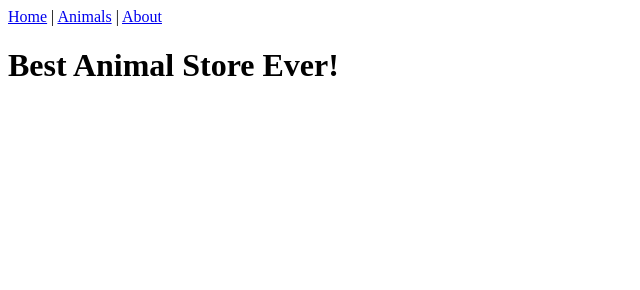
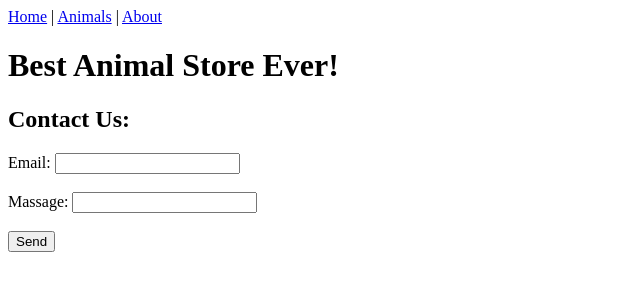
Before and after one commit to Liranbm12/Animals-Project, a plain HTML site: page about.html in a window 1280 px wide. Shown: the whole page, without its empty margins (0-640 px from the left). Drawn offline with Linux system fonts and the light colour scheme.

Commit message:
Updating HTML Pages

```diff
--- a/about.html
+++ b/about.html
@@ -15,5 +15,19 @@
 
     <h1>Best Animal Store Ever!</h1>
 
+    <h2>Contact Us:</h2>
+    <form>
+
+        <label>Email:</label>
+        <input type="email">
+        <br><br>
+
+        <label>Massage:</label>
+        <input type="email">
+        <br><br>
+
+        <button>Send</button>
+    </form>
+
 </body>
 </html>
```
Also changed, not shown: animals.html (+9 -0 lines), index.html (+2 -0 lines).
